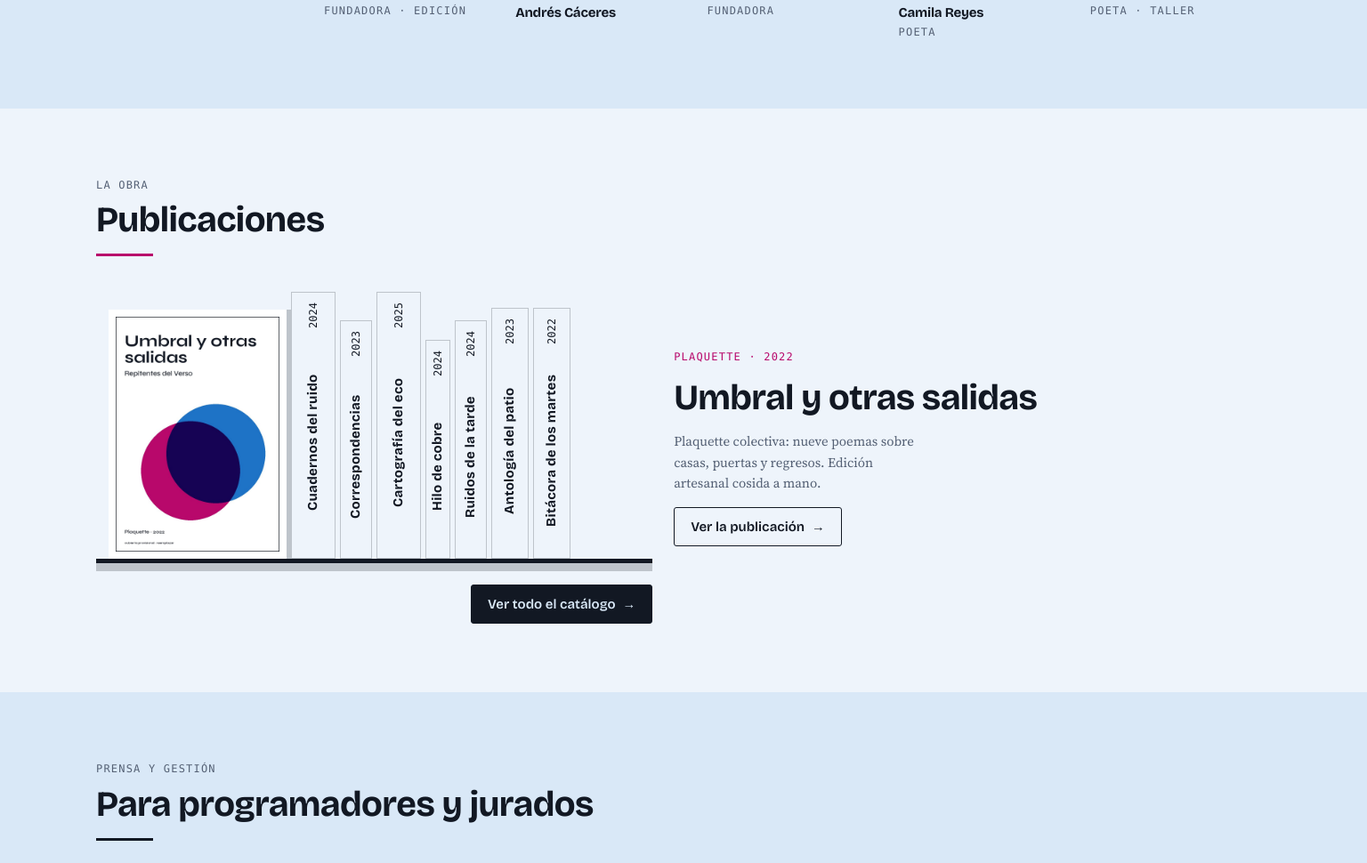
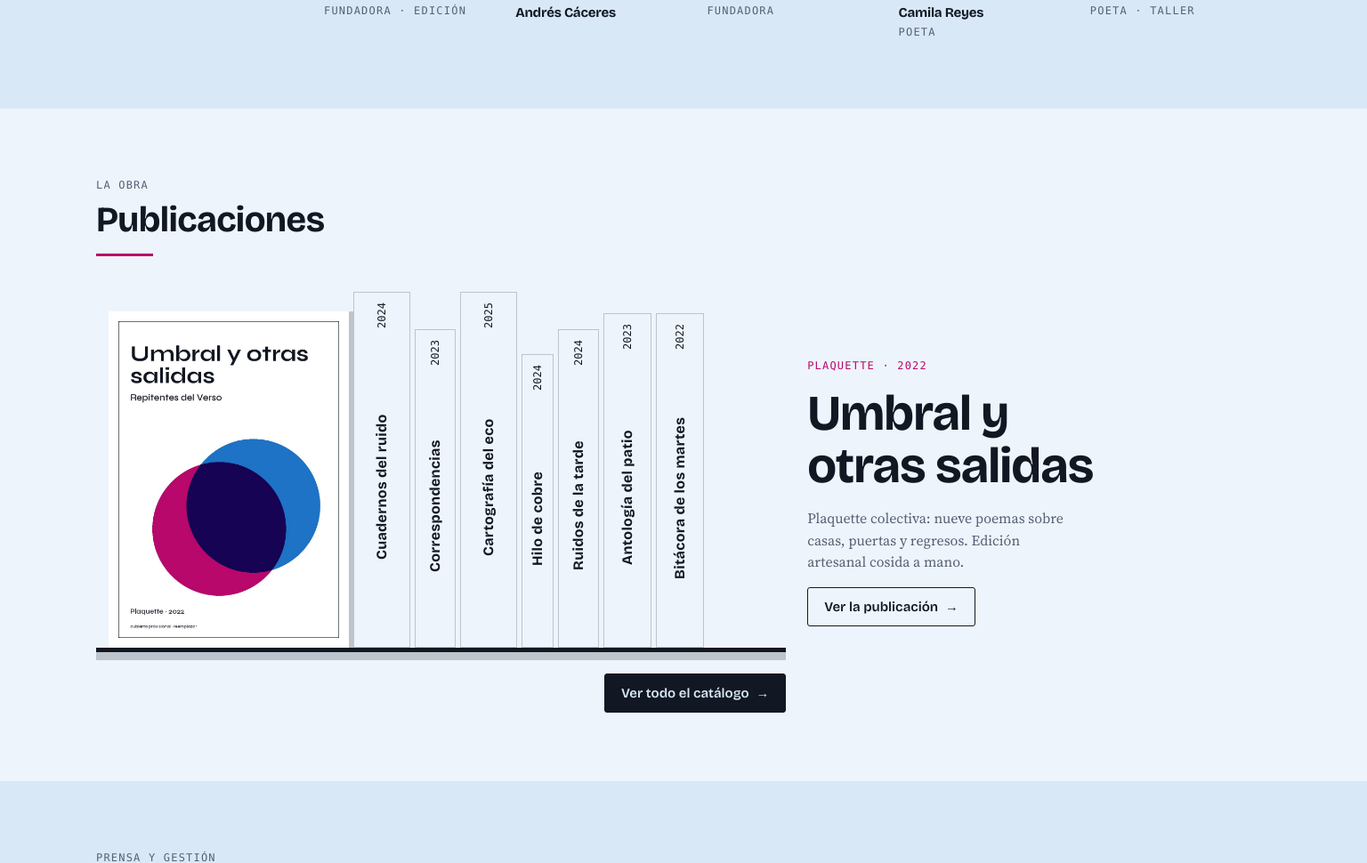
Before and after one commit to FabianMalferMix/revista-rdv, a Django app: page / in a window 1536 px wide. Shown: the part 3169-4139 px from the top of the page at 89% size. Run offline with Django 5.2, Linux system fonts and the light colour scheme; data comes from the database, SQL or seed files in the repository; parts of the project's set-up code (start-up, migrations or seed data) failed here and were passed over.

Commit message:
estante-ancho: los libros del estante, más grandes en pantallas anchas (D30)
A 1900 px el estante y su ficha dejaban unos 360 px vacíos a la derecha del carril. La opción B
del tablero «El estante en su carril»: desde 1400 px la tapa de frente pasa de 200 a 270 px, los
lomos crecen en alto y grueso, y el título y la sinopsis de la ficha suben un paso. La tapa pide
una copia de 270 px (sizes). Por debajo de 1400 px, como antes.

Co-Authored-By: Claude Opus 5.5 <noreply@anthropic.com>

```diff
--- a/backend/static/css/site.css
+++ b/backend/static/css/site.css
@@ -1208,6 +1208,19 @@ video{border:1px solid var(--border); border-radius:4px; background:#000}
   .ejemplar--libro .ejemplar-lomo{height:226px}
   .ejemplar--plaquette .ejemplar-lomo{height:186px}
   .ejemplar--fanzine .ejemplar-lomo{height:202px}
+}
+/* En pantallas anchas, libros más grandes (D30): a 1900 px el estante y su ficha dejaban unos
+   360 px vacíos a la derecha. Los libros crecen y llenan el hueco con lo suyo; el título y la
+   sinopsis de la ficha, un paso más. Por debajo de 1400 px, como antes. */
+@media (min-width:1400px){
+  .ejemplar-frente{width:270px}
+  .ejemplar-lomo{width:54px; height:376px}
+  .ejemplar--libro .ejemplar-lomo{width:64px; height:400px}
+  .ejemplar--plaquette .ejemplar-lomo{width:36px; height:330px}
+  .ejemplar--fanzine .ejemplar-lomo{width:46px; height:358px}
+  .ejemplar-lomo-titulo{font-size:var(--t1)}
+  .estante-titulo{font-size:var(--t6)}
+  .estante-sinopsis{font-size:var(--t1)}
 }
 /* Tres versos, uno por línea: se lee el poema sin abrirlo. */
 .fila-versos span{display:block}
--- a/backend/templates/content/home.html
+++ b/backend/templates/content/home.html
@@ -190,7 +190,7 @@
               <li class="ejemplar ejemplar--{{ pub.kind }}{% if pub.lomo.oscuro %} ejemplar--oscuro{% endif %}{% if forloop.first %} es-frente{% endif %}">
                   {% comment %} La tapa repite el enlace de la ficha de al lado: fuera del tabulador. {% endcomment %}
                   <a class="ejemplar-frente" href="{{ pub.get_absolute_url }}" tabindex="-1" aria-hidden="true">
-                    {% if pub.cover %}{% responsive_img pub.cover css_class="ejemplar-tapa" sizes="(max-width: 719px) 160px, 200px" decorativa=True %}{% else %}<span class="pub-cover-fallback ejemplar-tapa"><span>{{ pub.title }}</span></span>{% endif %}
+                    {% if pub.cover %}{% responsive_img pub.cover css_class="ejemplar-tapa" sizes="(max-width: 719px) 160px, (min-width: 1400px) 270px, 200px" decorativa=True %}{% else %}<span class="pub-cover-fallback ejemplar-tapa"><span>{{ pub.title }}</span></span>{% endif %}
                     {% if pub.lomo %}<svg class="ejemplar-canto" viewBox="0 0 1 1" preserveAspectRatio="none" aria-hidden="true" focusable="false"><rect width="1" height="1" fill="{{ pub.lomo.canto }}"/></svg>{% endif %}
                   </a>
                   <a class="ejemplar-lomo" href="{{ pub.get_absolute_url }}">{% if pub.lomo %}<svg class="ejemplar-lomo-fondo" viewBox="0 0 1 1" preserveAspectRatio="none" aria-hidden="true" focusable="false"><rect width="1" height="1" fill="{{ pub.lomo.fondo }}"/></svg>{% endif %}<span class="ejemplar-lomo-titulo">{{ pub.title }}</span>{% if pub.year %} <span class="ejemplar-lomo-anio">{{ pub.year }}</span>{% endif %}</a>
```
Also changed, not shown: backend/tests/test_estante.py (+10 -0 lines), docs/deferidos-y-decisiones.md (+1 -0 lines).
